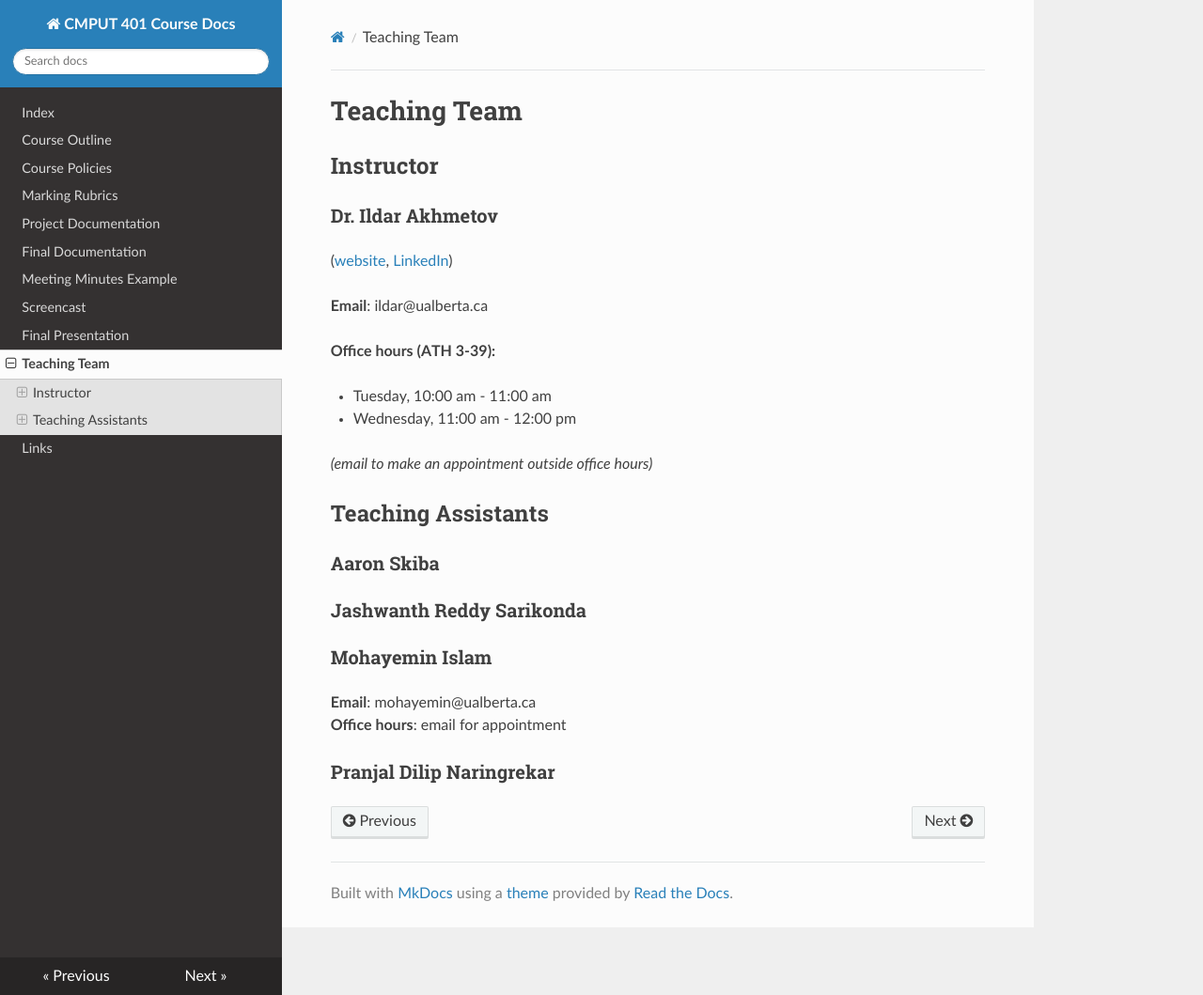
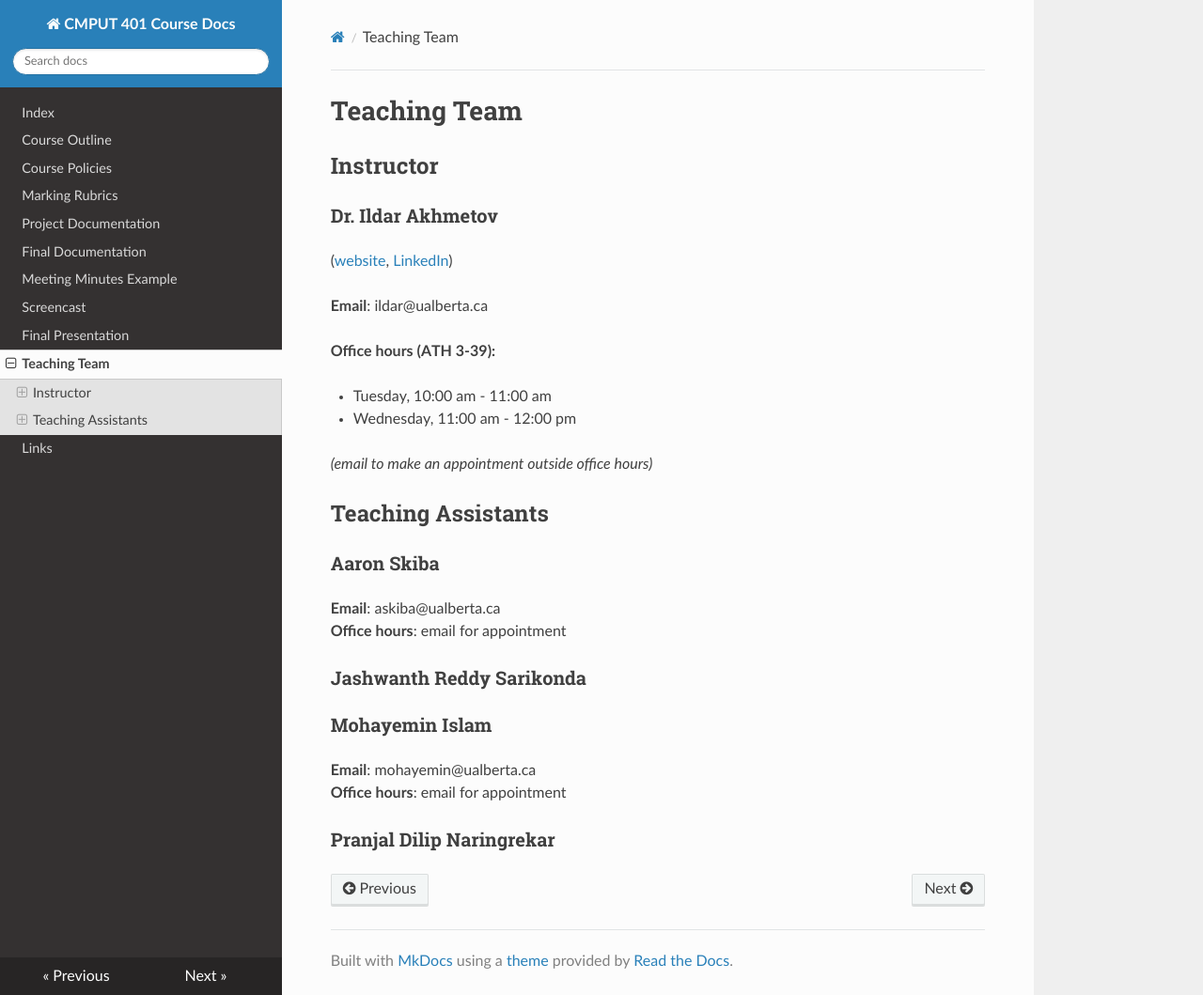
Before and after one commit to yazeedMohi/course-docs, an MkDocs documentation site: the page built from docs/teaching-team.md, in a window 1280 px wide and 1059 px high. Shown: the whole window at 94% size. Built offline with MkDocs 1.6.1, drawn with Linux system fonts in a browser that asks for light colours; nearby versions of some CDN libraries.

Commit message:
Update teaching-team.md
Added email and 'office hours' for Aaron Skiba.

```diff
--- a/docs/teaching-team.md
+++ b/docs/teaching-team.md
@@ -18,6 +18,8 @@ _(email to make an appointment outside office hours)_
 ## Teaching Assistants
 
 ### Aaron Skiba
+**Email**: askiba@ualberta.ca
+**Office hours**: email for appointment
 
 ### Jashwanth Reddy Sarikonda
 
```
